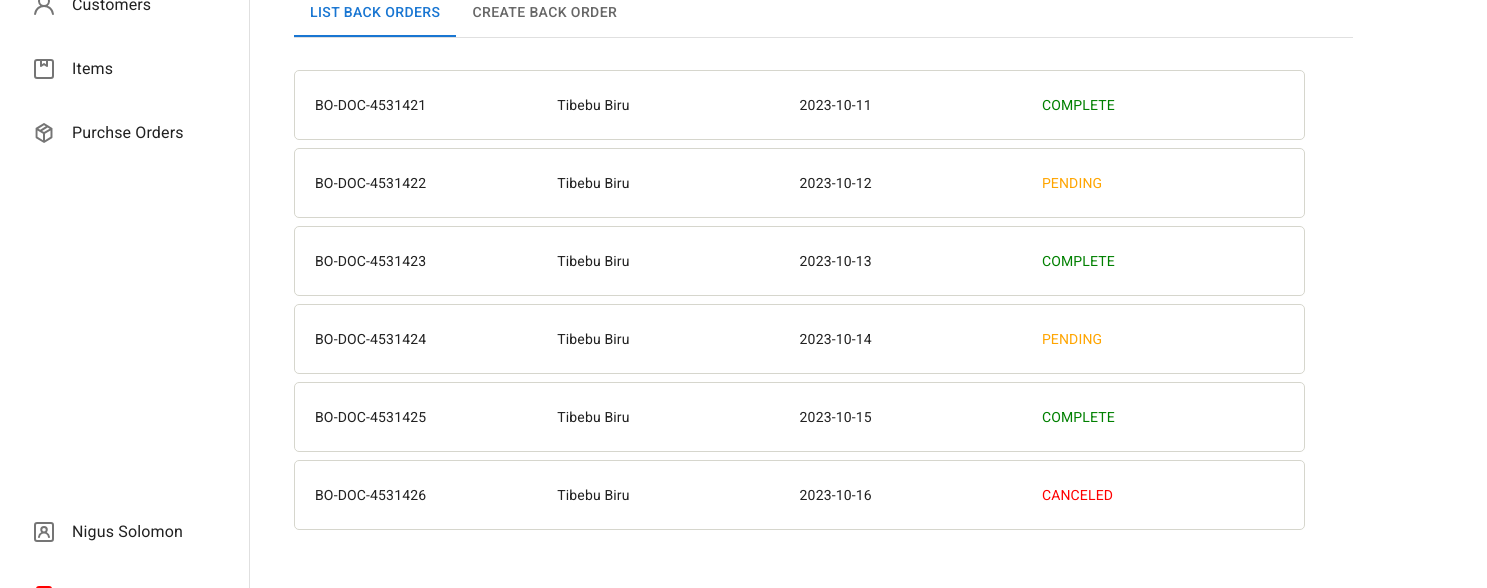
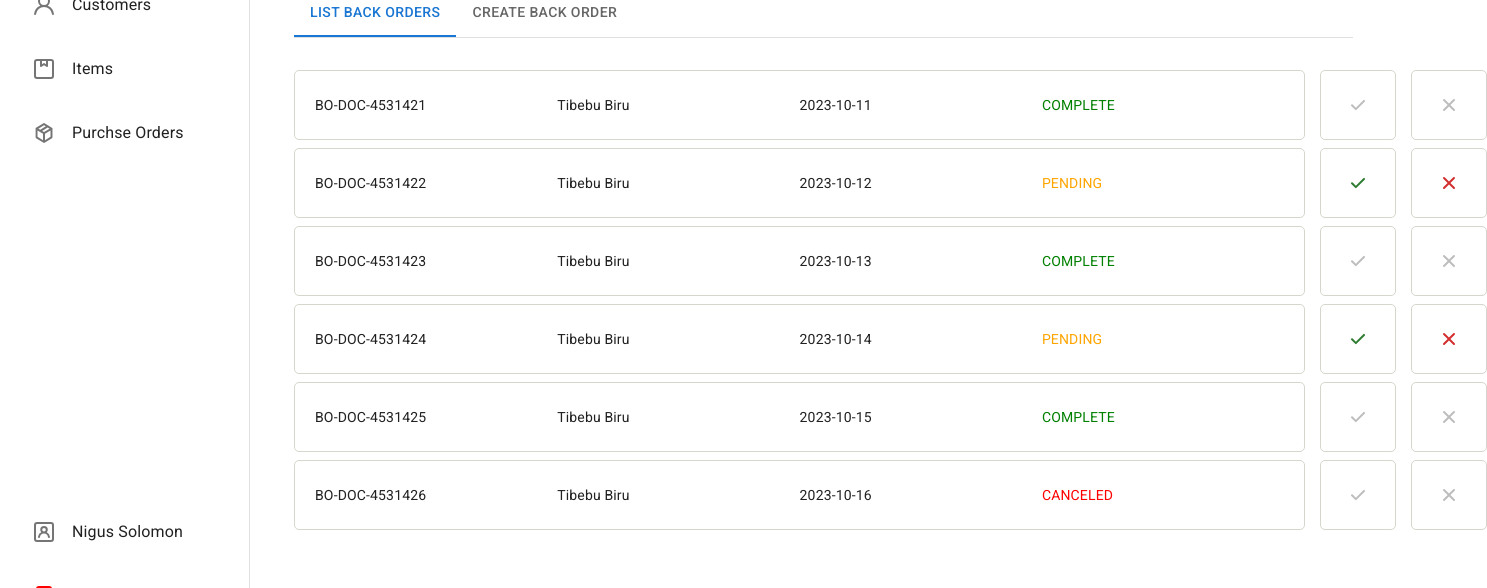
Before and after one commit to MAVEKO-ERP/maveko-op, a React (Vite) app: page /po in a window 1280 px wide. Both pictures are taken after a click on the tab "PREPARE BACK ORDER". Shown: the part 164-752 px from the top of the page, 1487 px wide, since content can reach past the window. Built offline with nearby package versions, Linux system fonts and the light colour scheme.

Commit message:
added actions and conditions to order list component

```diff
--- a/src/components/OrderList.jsx
+++ b/src/components/OrderList.jsx
@@ -6,6 +6,8 @@ import ListItemButton from "@mui/material/ListItemButton";
 import ListItemText from "@mui/material/ListItemText";
 import IconButton from "@mui/material/IconButton";
 import { UilComment } from "@iconscout/react-unicons";
+import { UilCheck } from "@iconscout/react-unicons";
+import { UilTimes } from '@iconscout/react-unicons'
 
 export default function OrderList({ open, setDialogActive, type }) {
   const [checked, setChecked] = React.useState([0]);
@@ -104,6 +106,7 @@ export default function OrderList({ open, setDialogActive, type }) {
                   open(true);
                   setDialogActive(`PO-DOC-786632${value + 1}`);
                 }}
+                disabled={value % 2 === 0 || value === 5}
                 edge="end"
                 aria-label="comments"
                 sx={{
@@ -116,7 +119,43 @@ export default function OrderList({ open, setDialogActive, type }) {
               >
                 <UilComment />
               </IconButton>
-            ) : null}
+            ) : (
+              <div style={{display: "flex"}}>
+                <IconButton
+                  color="success"
+                  onClick={() => {}}
+                  edge="end"
+                  disabled={value % 2 === 0 || value === 5}
+                  aria-label="comments"
+                  sx={{
+                    padding: "15px",
+                    paddingInline: "25px",
+                    border: "1px solid #d6d6cd",
+                    borderRadius: "5px",
+                    marginBottom: "8px",
+                    marginRight: "15px",
+                  }}
+                >
+                  <UilCheck />
+                </IconButton>
+                <IconButton
+                  color="error"
+                  onClick={() => {}}
+                  edge="end"
+                  disabled={value % 2 === 0 || value === 5}
+                  aria-label="comments"
+                  sx={{
+                    padding: "15px",
+                    paddingInline: "25px",
+                    border: "1px solid #d6d6cd",
+                    borderRadius: "5px",
+                    marginBottom: "8px",
+                  }}
+                >
+                  <UilTimes />
+                </IconButton>
+              </div>
+            )}
           </div>
         );
       })}
```
